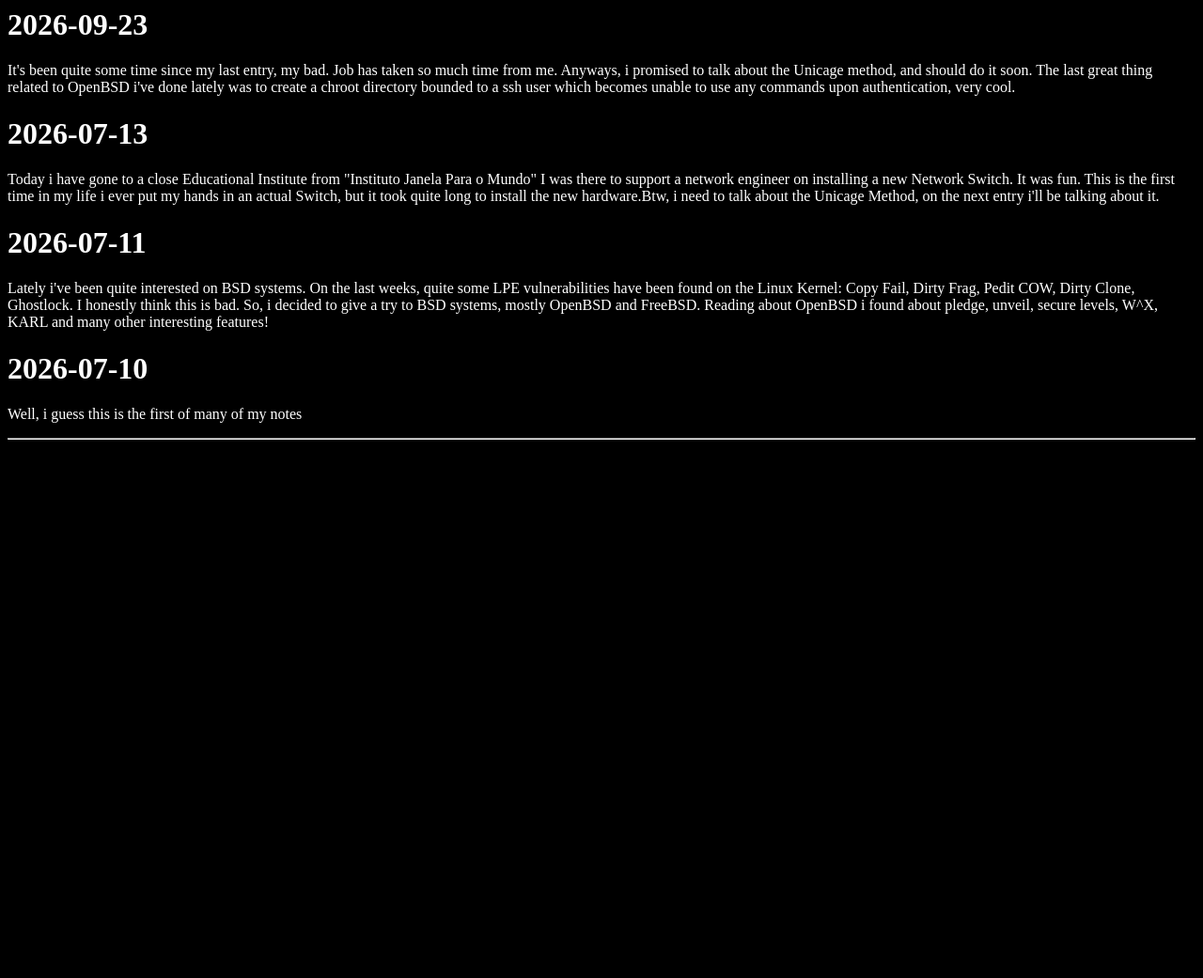
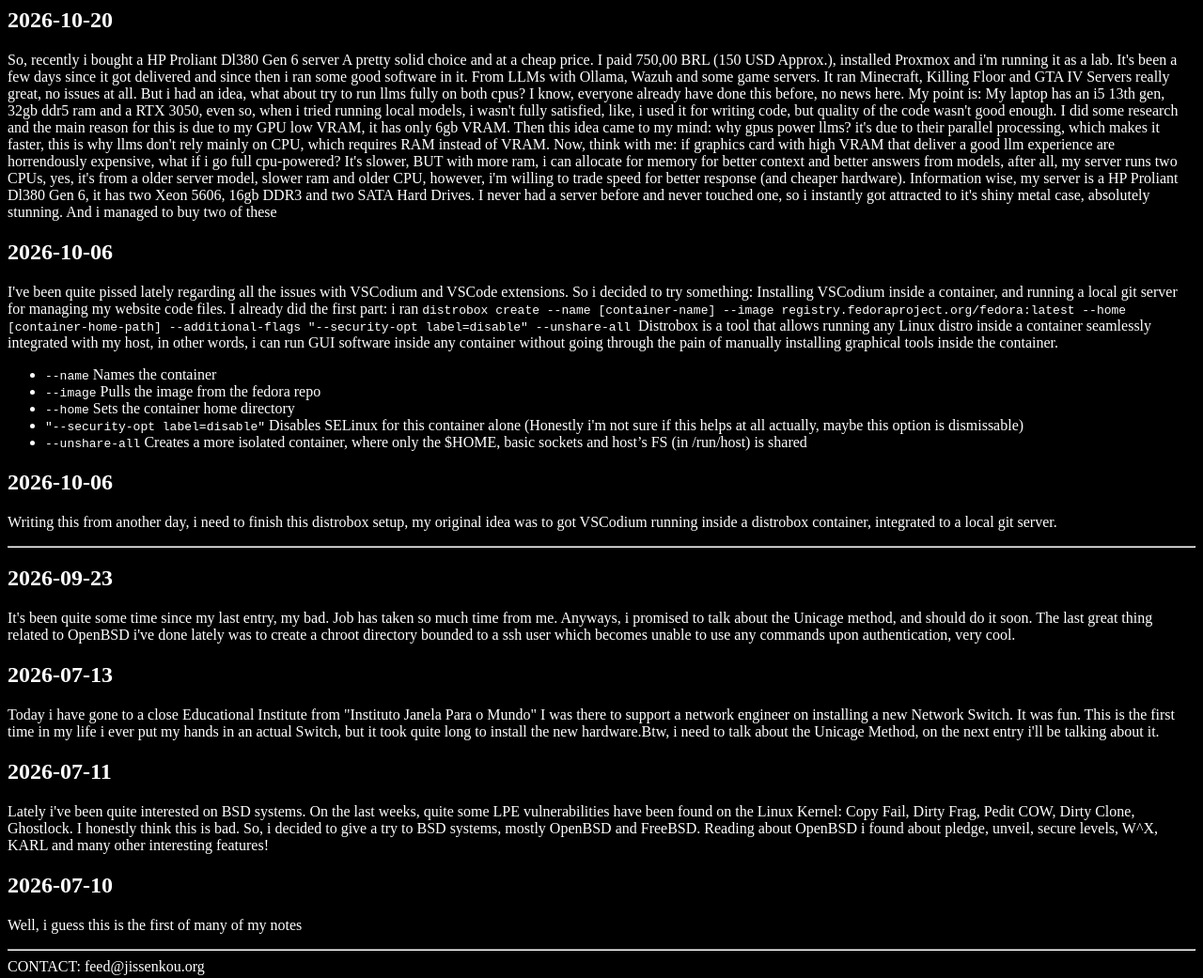
Before and after one commit to GilsonJunio/feed, a plain HTML site: page index.html in a window 1280 px wide. Shown: the whole page at 94% size. Before the commit the page ends 800 px from the top, so only its background shows below. Drawn offline with Linux system fonts and the light colour scheme.

Commit message:
Add: 2026-10-20 Ch:  2026-10-06

```diff
--- a/index.html
+++ b/index.html
@@ -13,7 +13,60 @@
         }
     </style>
     <body>
-       <div>
+        <article>
+            <h1>2026-10-20</h1>
+            <p>So, recently i bought a HP Proliant Dl380 Gen 6 server
+                A pretty solid choice and at a cheap price. I paid 750,00 BRL (150 USD Approx.), installed Proxmox
+                and i'm running it as a lab. It's been a few days since it got delivered and since then i ran some
+                good software in it. From LLMs with Ollama, Wazuh and some game servers. It ran Minecraft, Killing Floor and GTA IV Servers really
+                great, no issues at all. But i had an idea, what about try to run llms fully on both cpus? I know, everyone already have done
+                this before, no news here. My point is: My laptop has an i5 13th gen, 32gb ddr5 ram and a RTX 3050, even so, when i tried running
+                local models, i wasn't fully satisfied, like, i used it for writing code, but quality of the code wasn't good enough.
+                I did some research and the main reason for this is due to my GPU low VRAM, it has only 6gb VRAM. Then this idea came
+                to my mind: why gpus power llms? it's due to their parallel processing, which makes it faster,
+                this is why llms don't rely mainly on CPU, which requires RAM instead of VRAM. Now, think with me:
+                if graphics card with high VRAM that deliver a good llm experience are horrendously expensive, what if i go full cpu-powered?
+                It's slower, BUT with more ram, i can allocate for memory for better context and better answers from models, after all, my server runs two CPUs,
+                yes, it's from a older server model, slower ram and older CPU, however, i'm willing to trade speed for better response (and cheaper hardware).
+
+                Information wise, my server is a HP Proliant Dl380 Gen 6, it has two Xeon 5606, 16gb DDR3 and two SATA Hard Drives.
+
+                I never had a server before and never touched one, so i instantly got attracted to it's shiny metal case, absolutely stunning.
+
+                And i managed to buy two of these
+            </p>
+        </article>
+
+        <article>
+            <h1>2026-10-06</h1>
+            <p>I've been quite pissed lately regarding all the issues with VSCodium and VSCode extensions.
+                So i decided to try something: Installing VSCodium inside a container, and running a local git server
+                for managing my website code files. I already did the first part: i ran
+                <code> distrobox create
+                    --name [container-name]
+                    --image registry.fedoraproject.org/fedora:latest
+                    --home [container-home-path]
+                    --additional-flags "--security-opt label=disable"
+                    --unshare-all
+                </code>
+
+                Distrobox is a tool that allows running any Linux distro inside a container seamlessly integrated with my host,
+                in other words, i can run GUI software inside any container without going through the pain of manually installing
+                graphical tools inside the container.
+                <ul>
+                    <li><code>--name</code> Names the container</li>
+                    <li><code>--image</code> Pulls the image from the fedora repo</li>
+                    <li><code>--home</code> Sets the container home directory</li>
+                    <li><code>"--security-opt label=disable"</code> Disables SELinux for this container alone
+                        (Honestly i'm not sure if this helps at all actually, maybe this option is dismissable) </li>
+                    <li><code>--unshare-all</code> Creates a more isolated container, where only the $HOME, basic sockets and host’s FS (in /run/host) is shared</li>
+                </ul>
+                <h2>2026-10-06</h2>
+                <p>Writing this from another day, i need to finish this distrobox setup, my original idea was to got VSCodium running inside a distrobox container, integrated to a local git server.</p>
+            </p>
+            <hr>
+        </article>
+       <article>
             <h1>2026-09-23</h1>
             <p>
                 It's been quite some time since my last entry, my bad. Job has taken so much time from me.
@@ -21,8 +74,8 @@
                 thing related to OpenBSD i've done lately was to create a chroot directory bounded to a ssh user
                 which becomes unable to use any commands upon authentication, very cool.
             </p>
-        </div>
-        <div>
+        </article>
+        <article>
             <h1>2026-07-13</h1>
             <p>
                 Today i have gone to a close Educational Institute from "Instituto Janela Para o Mundo"
@@ -32,9 +85,9 @@
                 next entry i'll be talking about it.
 
             </p>
-        </div>
+        </article>
 
-        <div>
+        <article>
             <h1>2026-07-11</h1>
             <p>
                 Lately i've been quite interested on BSD systems.
@@ -47,12 +100,13 @@
                 i found about pledge, unveil, secure levels, W^X, KARL and many other interesting
                 features!
             </p>
-        </div>
+        </article>
 
-        <div>
+        <article>
             <h1>2026-07-10</h1>
             <p>Well, i guess this is the first of many of my notes</p>
-        </div>
+        </article>
         <hr>
+        <footer><span>CONTACT: feed@jissenkou.org</span></footer>
     </body>
 </html>
```
